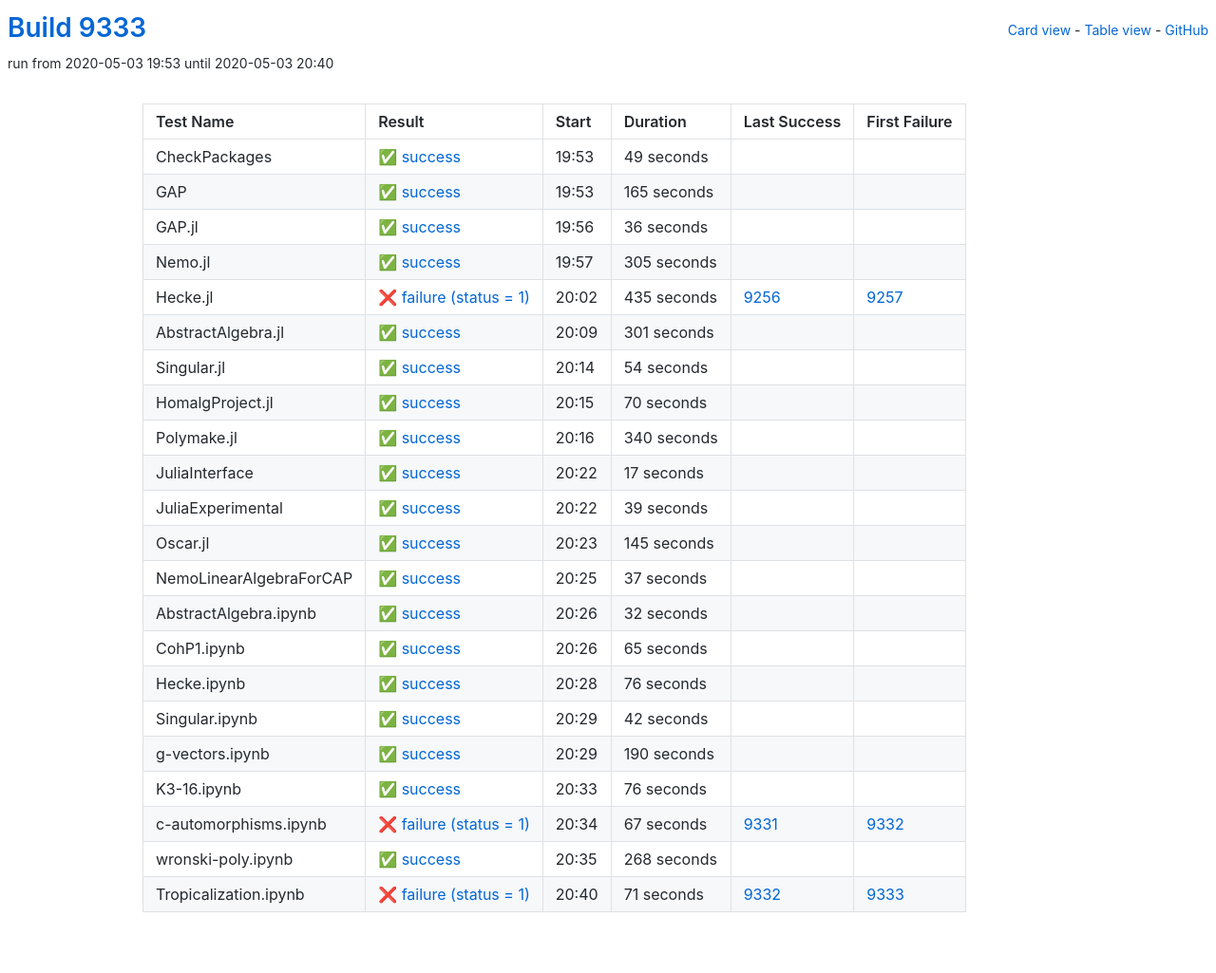
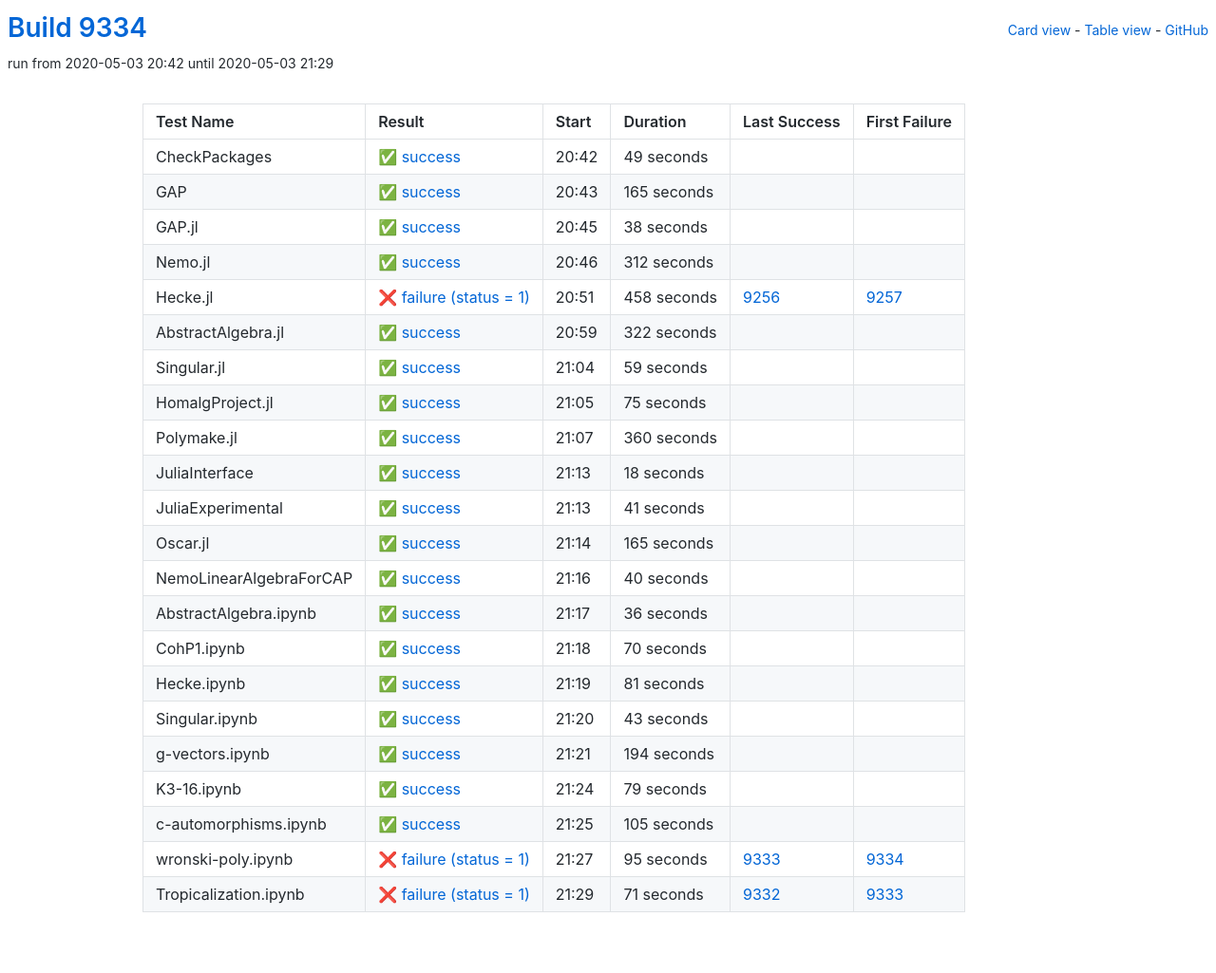
Before and after one commit to oscar-system/oscar-ci-status, a Jekyll site: the page built from table.html, in a window 1280 px wide. Shown: the whole page at 95% size. Built offline with Jekyll 4.4.1, drawn with Linux system fonts in a browser that asks for light colours.

Commit message:
Build 9334

```diff
--- a/_data/ci.yml
+++ b/_data/ci.yml
@@ -1,5 +1,5 @@
-build: 9333
-build_url: https://oscarci.mathematik.uni-kl.de/job/oscar/9333/
+build: 9334
+build_url: https://oscarci.mathematik.uni-kl.de/job/oscar/9334/
 job: oscar
 tests:
 - duration: 49
@@ -8,9 +8,9 @@ tests:
   first_failure_url: null
   last_success: false
   last_success_url: null
-  log: https://oscarci.mathematik.uni-kl.de/job/oscar/9333/artifact/logs/build-9333/CheckPackages.log
+  log: https://oscarci.mathematik.uni-kl.de/job/oscar/9334/artifact/logs/build-9334/CheckPackages.log
   name: CheckPackages
-  start: 2020-05-03 19:53
+  start: 2020-05-03 20:42
   status: success
   success: true
 - duration: 165
@@ -19,9 +19,130 @@ tests:
   first_failure_url: null
   last_success: false
   last_success_url: null
-  log: https://oscarci.mathematik.uni-kl.de/job/oscar/9333/artifact/logs/build-9333/GAP.log
+  log: https://oscarci.mathematik.uni-kl.de/job/oscar/9334/artifact/logs/build-9334/GAP.log
   name: GAP
-  start: 2020-05-03 19:53
+  start: 2020-05-03 20:43
+  status: success
+  success: true
+- duration: 38
+  exitcode: 0
+  first_failure: false
+  first_failure_url: null
+  last_success: false
+  last_success_url: null
+  log: https://oscarci.mathematik.uni-kl.de/job/oscar/9334/artifact/logs/build-9334/GAP.jl.log
+  name: GAP.jl
+  start: 2020-05-03 20:45
+  status: success
+  success: true
+- duration: 312
+  exitcode: 0
+  first_failure: false
+  first_failure_url: null
+  last_success: false
+  last_success_url: null
+  log: https://oscarci.mathematik.uni-kl.de/job/oscar/9334/artifact/logs/build-9334/Nemo.jl.log
+  name: Nemo.jl
+  start: 2020-05-03 20:46
+  status: success
+  success: true
+- duration: 458
+  exitcode: 1
+  first_failure: 9257
+  first_failure_url: https://oscarci.mathematik.uni-kl.de/job/oscar/9257/
+  last_success: 9256
+  last_success_url: https://oscarci.mathematik.uni-kl.de/job/oscar/9256/
+  log: https://oscarci.mathematik.uni-kl.de/job/oscar/9334/artifact/logs/build-9334/Hecke.jl.log
+  name: Hecke.jl
+  start: 2020-05-03 20:51
+  status: failure
+  success: false
+- duration: 322
+  exitcode: 0
+  first_failure: false
+  first_failure_url: null
+  last_success: false
+  last_success_url: null
+  log: https://oscarci.mathematik.uni-kl.de/job/oscar/9334/artifact/logs/build-9334/AbstractAlgebra.jl.log
+  name: AbstractAlgebra.jl
+  start: 2020-05-03 20:59
+  status: success
+  success: true
+- duration: 59
+  exitcode: 0
+  first_failure: false
+  first_failure_url: null
+  last_success: false
+  last_success_url: null
+  log: https://oscarci.mathematik.uni-kl.de/job/oscar/9334/artifact/logs/build-9334/Singular.jl.log
+  name: Singular.jl
+  start: 2020-05-03 21:04
+  status: success
+  success: true
+- duration: 75
+  exitcode: 0
+  first_failure: false
+  first_failure_url: null
+  last_success: false
+  last_success_url: null
+  log: https://oscarci.mathematik.uni-kl.de/job/oscar/9334/artifact/logs/build-9334/HomalgProject.jl.log
+  name: HomalgProject.jl
+  start: 2020-05-03 21:05
+  status: success
+  success: true
+- duration: 360
+  exitcode: 0
+  first_failure: false
+  first_failure_url: null
+  last_success: false
+  last_success_url: null
+  log: https://oscarci.mathematik.uni-kl.de/job/oscar/9334/artifact/logs/build-9334/Polymake.jl.log
+  name: Polymake.jl
+  start: 2020-05-03 21:07
+  status: success
+  success: true
+- duration: 18
+  exitcode: 0
+  first_failure: false
+  first_failure_url: null
+  last_success: false
+  last_success_url: null
+  log: https://oscarci.mathematik.uni-kl.de/job/oscar/9334/artifact/logs/build-9334/JuliaInterface.log
+  name: JuliaInterface
+  start: 2020-05-03 21:13
+  status: success
+  success: true
+- duration: 41
+  exitcode: 0
+  first_failure: false
+  first_failure_url: null
+  last_success: false
+  last_success_url: null
+  log: https://oscarci.mathematik.uni-kl.de/job/oscar/9334/artifact/logs/build-9334/JuliaExperimental.log
+  name: JuliaExperimental
+  start: 2020-05-03 21:13
+  status: success
+  success: true
+- duration: 165
+  exitcode: 0
+  first_failure: false
+  first_failure_url: null
+  last_success: false
+  last_success_url: null
+  log: https://oscarci.mathematik.uni-kl.de/job/oscar/9334/artifact/logs/build-9334/Oscar.jl.log
+  name: Oscar.jl
+  start: 2020-05-03 21:14
+  status: success
+  success: true
+- duration: 40
+  exitcode: 0
+  first_failure: false
+  first_failure_url: null
+  last_success: false
+  last_success_url: null
+  log: https://oscarci.mathematik.uni-kl.de/job/oscar/9334/artifact/logs/build-9334/NemoLinearAlgebraForCAP.log
+  name: NemoLinearAlgebraForCAP
+  start: 2020-05-03 21:16
   status: success
   success: true
 - duration: 36
@@ -30,53 +151,9 @@ tests:
   first_failure_url: null
   last_success: false
   last_success_url: null
-  log: https://oscarci.mathematik.uni-kl.de/job/oscar/9333/artifact/logs/build-9333/GAP.jl.log
-  name: GAP.jl
-  start: 2020-05-03 19:56
-  status: success
-  success: true
-- duration: 305
-  exitcode: 0
-  first_failure: false
-  first_failure_url: null
-  last_success: false
-  last_success_url: null
-  log: https://oscarci.mathematik.uni-kl.de/job/oscar/9333/artifact/logs/build-9333/Nemo.jl.log
-  name: Nemo.jl
-  start: 2020-05-03 19:57
-  status: success
-  success: true
-- duration: 435
-  exitcode: 1
-  first_failure: 9257
-  first_failure_url: https://oscarci.mathematik.uni-kl.de/job/oscar/9257/
-  last_success: 9256
-  last_success_url: https://oscarci.mathematik.uni-kl.de/job/oscar/9256/
-  log: https://oscarci.mathematik.uni-kl.de/job/oscar/9333/artifact/logs/build-9333/Hecke.jl.log
-  name: Hecke.jl
-  start: 2020-05-03 20:02
-  status: failure
-  success: false
-- duration: 301
-  exitcode: 0
-  first_failure: false
-  first_failure_url: null
-  last_success: false
-  last_success_url: null
-  log: https://oscarci.mathematik.uni-kl.de/job/oscar/9333/artifact/logs/build-9333/AbstractAlgebra.jl.log
-  name: AbstractAlgebra.jl
-  start: 2020-05-03 20:09
-  status: success
-  success: true
-- duration: 54
-  exitcode: 0
-  first_failure: false
-  first_failure_url: null
-  last_success: false
-  last_success_url: null
-  log: https://oscarci.mathematik.uni-kl.de/job/oscar/9333/artifact/logs/build-9333/Singular.jl.log
-  name: Singular.jl
-  start: 2020-05-03 20:14
+  log: https://oscarci.mathematik.uni-kl.de/job/oscar/9334/artifact/logs/build-9334/AbstractAlgebra.ipynb.log
+  name: AbstractAlgebra.ipynb
+  start: 2020-05-03 21:17
   status: success
   success: true
 - duration: 70
@@ -85,162 +162,85 @@ tests:
   first_failure_url: null
   last_success: false
   last_success_url: null
-  log: https://oscarci.mathematik.uni-kl.de/job/oscar/9333/artifact/logs/build-9333/HomalgProject.jl.log
-  name: HomalgProject.jl
-  start: 2020-05-03 20:15
+  log: https://oscarci.mathematik.uni-kl.de/job/oscar/9334/artifact/logs/build-9334/CohP1.ipynb.log
+  name: CohP1.ipynb
+  start: 2020-05-03 21:18
   status: success
   success: true
-- duration: 340
+- duration: 81
   exitcode: 0
   first_failure: false
   first_failure_url: null
   last_success: false
   last_success_url: null
-  log: https://oscarci.mathematik.uni-kl.de/job/oscar/9333/artifact/logs/build-9333/Polymake.jl.log
-  name: Polymake.jl
-  start: 2020-05-03 20:16
+  log: https://oscarci.mathematik.uni-kl.de/job/oscar/9334/artifact/logs/build-9334/Hecke.ipynb.log
+  name: Hecke.ipynb
+  start: 2020-05-03 21:19
   status: success
   success: true
-- duration: 17
+- duration: 43
   exitcode: 0
   first_failure: false
   first_failure_url: null
   last_success: false
   last_success_url: null
-  log: https://oscarci.mathematik.uni-kl.de/job/oscar/9333/artifact/logs/build-9333/JuliaInterface.log
-  name: JuliaInterface
-  start: 2020-05-03 20:22
+  log: https://oscarci.mathematik.uni-kl.de/job/oscar/9334/artifact/logs/build-9334/Singular.ipynb.log
+  name: Singular.ipynb
+  start: 2020-05-03 21:20
   status: success
   success: true
-- duration: 39
+- duration: 194
   exitcode: 0
   first_failure: false
   first_failure_url: null
   last_success: false
   last_success_url: null
-  log: https://oscarci.mathematik.uni-kl.de/job/oscar/9333/artifact/logs/build-9333/JuliaExperimental.log
-  name: JuliaExperimental
-  start: 2020-05-03 20:22
+  log: https://oscarci.mathematik.uni-kl.de/job/oscar/9334/artifact/logs/build-9334/g-vectors.ipynb.log
+  name: g-vectors.ipynb
+  start: 2020-05-03 21:21
   status: success
   success: true
-- duration: 145
+- duration: 79
   exitcode: 0
   first_failure: false
   first_failure_url: null
   last_success: false
   last_success_url: null
-  log: https://oscarci.mathematik.uni-kl.de/job/oscar/9333/artifact/logs/build-9333/Oscar.jl.log
-  name: Oscar.jl
-  start: 2020-05-03 20:23
+  log: https://oscarci.mathematik.uni-kl.de/job/oscar/9334/artifact/logs/build-9334/K3-16.ipynb.log
+  name: K3-16.ipynb
+  start: 2020-05-03 21:24
   status: success
   success: true
-- duration: 37
+- duration: 105
   exitcode: 0
   first_failure: false
   first_failure_url: null
   last_success: false
   last_success_url: null
-  log: https://oscarci.mathematik.uni-kl.de/job/oscar/9333/artifact/logs/build-9333/NemoLinearAlgebraForCAP.log
-  name: NemoLinearAlgebraForCAP
-  start: 2020-05-03 20:25
+  log: https://oscarci.mathematik.uni-kl.de/job/oscar/9334/artifact/logs/build-9334/c-automorphisms.ipynb.log
+  name: c-automorphisms.ipynb
+  start: 2020-05-03 21:25
   status: success
   success: true
-- duration: 32
-  exitcode: 0
-  first_failure: false
-  first_failure_url: null
-  last_success: false
-  last_success_url: null
-  log: https://oscarci.mathematik.uni-kl.de/job/oscar/9333/artifact/logs/build-9333/AbstractAlgebra.ipynb.log
-  name: AbstractAlgebra.ipynb
-  start: 2020-05-03 20:26
-  status: success
-  success: true
-- duration: 65
-  exitcode: 0
-  first_failure: false
-  first_failure_url: null
-  last_success: false
-  last_success_url: null
-  log: https://oscarci.mathematik.uni-kl.de/job/oscar/9333/artifact/logs/build-9333/CohP1.ipynb.log
-  name: CohP1.ipynb
-  start: 2020-05-03 20:26
-  status: success
-  success: true
-- duration: 76
-  exitcode: 0
-  first_failure: false
-  first_failure_url: null
-  last_success: false
-  last_success_url: null
-  log: https://oscarci.mathematik.uni-kl.de/job/oscar/9333/artifact/logs/build-9333/Hecke.ipynb.log
-  name: Hecke.ipynb
-  start: 2020-05-03 20:28
-  status: success
-  success: true
-- duration: 42
-  exitcode: 0
-  first_failure: false
-  first_failure_url: null
-  last_success: false
-  last_success_url: null
-  log: https://oscarci.mathematik.uni-kl.de/job/oscar/9333/artifact/logs/build-9333/Singular.ipynb.log
-  name: Singular.ipynb
-  start: 2020-05-03 20:29
-  status: success
-  success: true
-- duration: 190
-  exitcode: 0
-  first_failure: false
-  first_failure_url: null
-  last_success: false
-  last_success_url: null
-  log: https://oscarci.mathematik.uni-kl.de/job/oscar/9333/artifact/logs/build-9333/g-vectors.ipynb.log
-  name: g-vectors.ipynb
-  start: 2020-05-03 20:29
-  status: success
-  success: true
-- duration: 76
-  exitcode: 0
-  first_failure: false
-  first_failure_url: null
-  last_success: false
-  last_success_url: null
-  log: https://oscarci.mathematik.uni-kl.de/job/oscar/9333/artifact/logs/build-9333/K3-16.ipynb.log
-  name: K3-16.ipynb
-  start: 2020-05-03 20:33
-  status: success
-  success: true
-- duration: 67
+- duration: 95
   exitcode: 1
-  first_failure: 9332
-  first_failure_url: https://oscarci.mathematik.uni-kl.de/job/oscar/9332/
-  last_success: 9331
-  last_success_url: https://oscarci.mathematik.uni-kl.de/job/oscar/9331/
-  log: https://oscarci.mathematik.uni-kl.de/job/oscar/9333/artifact/logs/build-9333/c-automorphisms.ipynb.log
-  name: c-automorphisms.ipynb
-  start: 2020-05-03 20:34
+  first_failure: 9334
+  first_failure_url: https://oscarci.mathematik.uni-kl.de/job/oscar/9334/
+  last_success: 9333
+  last_success_url: https://oscarci.mathematik.uni-kl.de/job/oscar/9333/
+  log: https://oscarci.mathematik.uni-kl.de/job/oscar/9334/artifact/logs/build-9334/wronski-poly.ipynb.log
+  name: wronski-poly.ipynb
+  start: 2020-05-03 21:27
   status: failure
   success: false
-- duration: 268
-  exitcode: 0
-  first_failure: false
-  first_failure_url: null
-  last_success: false
-  last_success_url: null
-  log: https://oscarci.mathematik.uni-kl.de/job/oscar/9333/artifact/logs/build-9333/wronski-poly.ipynb.log
-  name: wronski-poly.ipynb
-  start: 2020-05-03 20:35
-  status: success
-  success: true
 - duration: 71
   exitcode: 1
   first_failure: 9333
   first_failure_url: https://oscarci.mathematik.uni-kl.de/job/oscar/9333/
   last_success: 9332
   last_success_url: https://oscarci.mathematik.uni-kl.de/job/oscar/9332/
-  log: https://oscarci.mathematik.uni-kl.de/job/oscar/9333/artifact/logs/build-9333/Tropicalization.ipynb.log
+  log: https://oscarci.mathematik.uni-kl.de/job/oscar/9334/artifact/logs/build-9334/Tropicalization.ipynb.log
   name: Tropicalization.ipynb
-  start: 2020-05-03 20:40
+  start: 2020-05-03 21:29
   status: failure
   success: false
```
Also changed, not shown: README.md.
